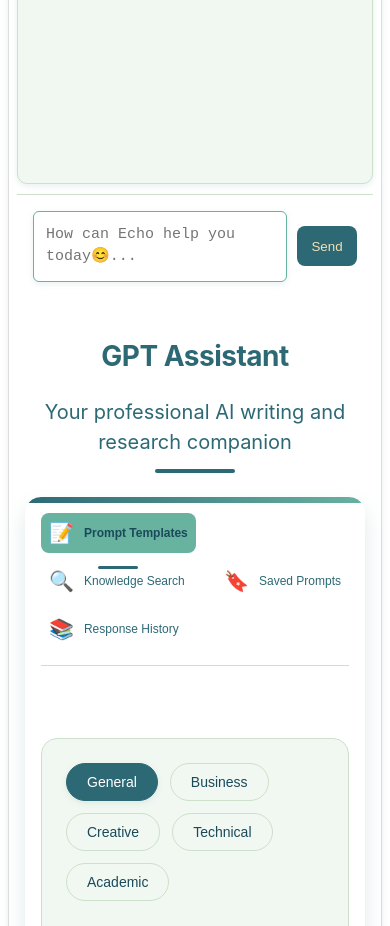
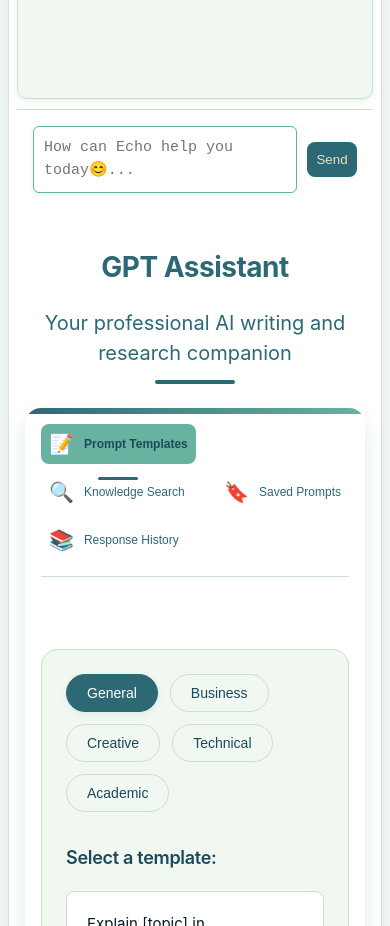
Before and after one commit to yamin-401533/EchoGPT, a Next.js app: page / in a window 390 px wide. Shown: the part 1280-2206 px from the top of the page. Built offline with nearby package versions, Linux system fonts and the light colour scheme.

Commit message:
Update Chat.module.css

```diff
--- a/src/styles/Chat.module.css
+++ b/src/styles/Chat.module.css
@@ -29,7 +29,6 @@
   box-shadow: var(--shadow-lg);
   border: 1px solid #ddd;
   border-radius: 6px;
-  box-shadow: var(--shadow-sm);
   margin-top: 5px;
   margin-bottom: 5px;
 }
@@ -182,7 +181,7 @@
 }
 
 /* Responsive Design */
-@media (max-width: 768px) {
+@media (max-width: 1024px) {
   .mainContainer {
     flex-direction: column;
     padding: 8px;
@@ -218,3 +217,77 @@
     height: 40px;
   }
 }
+
+@media (max-width: 768px) {
+  .mainContainer {
+    flex-direction: column;
+    padding: 8px;
+  }
+
+  .sidebarLeft, .sidebarRight {
+    width: 100%;
+    margin: 0;
+    padding: 8px;
+  }
+
+  .chatContainer {
+    height: auto;
+    padding: 8px;
+  }
+
+  .chatHistory {
+    height: 45vh;
+    padding: 16px;
+  }
+
+  .chatInputContainer {
+    padding: 16px;
+  }
+
+  .chatInput {
+    min-height: 48px;
+    padding: 12px;
+  }
+
+  .sendButton {
+    width: 60px;
+    height: 40px;
+  }
+}
+
+@media (max-width: 480px) {
+  .mainContainer {
+    flex-direction: column;
+    padding: 8px;
+  }
+
+  .sidebarLeft, .sidebarRight {
+    width: 100%;
+    margin: 0;
+    padding: 8px;
+  }
+
+  .chatContainer {
+    height: auto;
+    padding: 8px;
+  }
+
+  .chatHistory {
+    height: 40vh;
+    padding: 16px;
+  }
+
+  .chatInputContainer {
+    padding: 16px;
+  }
+
+  .chatInput {
+    min-height: 40px;
+    padding: 10px;
+  }
+
+  .sendButton {
+    width: 50px;
+    height: 35px;
+  }
+}
```
